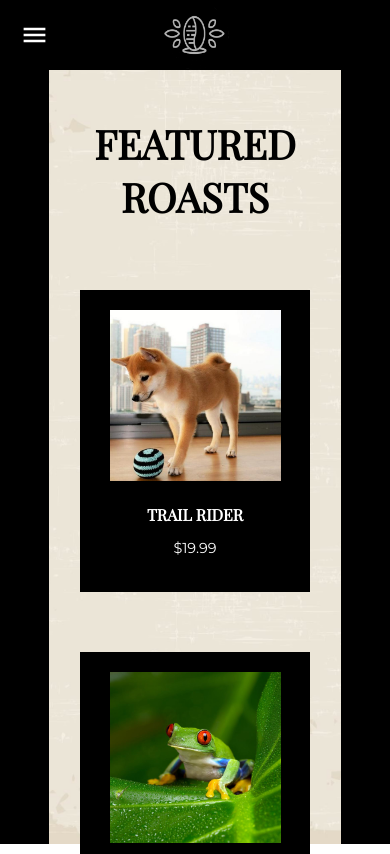
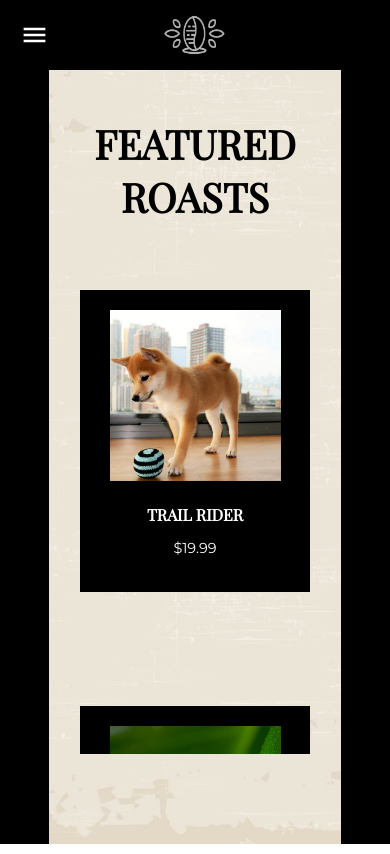
Before and after one commit to caelinp/rider-coffee-roaster, a React (Create React App) app: page /featured-products in a window 390 px wide. Built offline with nearby package versions, Linux system fonts and the light colour scheme.

Commit message:
fixed landing page and featured products margin issue on mobile

```diff
--- a/src/FeaturedProductsPage.css
+++ b/src/FeaturedProductsPage.css
@@ -88,4 +88,9 @@ body, html {
   .featured-header {
     font-size: 2.5rem;
   }
+
+  .featured-products-container {
+    margin-bottom: 100px;
+    max-height: calc(100vh - 200px); /* Adjust the max height as needed */
+  }
 }
--- a/src/FeaturedProductsPage.tsx
+++ b/src/FeaturedProductsPage.tsx
@@ -43,6 +43,9 @@ const FeaturedProductsPage = () => {
               <p className="product-price">{product.price}</p>
             </div>
           </div>
+          <br></br>
+          <br></br>
+          <br></br>
           </Link>
         ))}
       </div>
--- a/src/LandingPage.css
+++ b/src/LandingPage.css
@@ -133,4 +133,9 @@ body, html {
     text-align: justify-content;
   }
 
+  .landing-content {
+    margin-bottom: 100px;
+    max-height: calc(100vh - 200px); /* Adjust the value as needed */
+  }
+
 }
```
